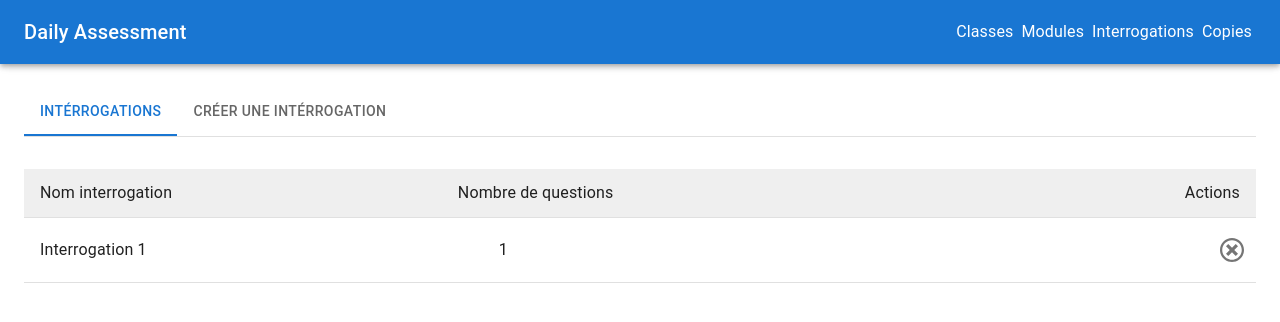
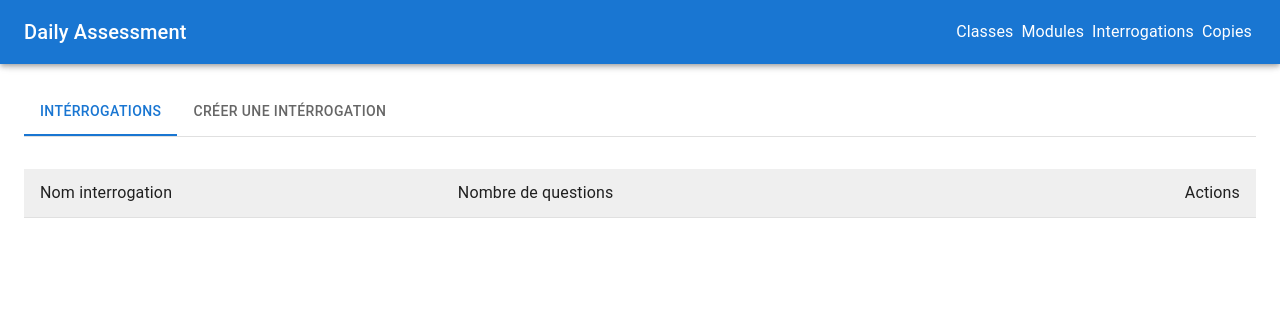
Before and after one commit to Kodians/assessment-manager, a React (Create React App) app in the folder front/: page /teacher/interrogations in a window 1280 px wide. Shown: the top 322 px of the page. Built offline with nearby package versions, Linux system fonts and the light colour scheme.

Commit message:
refactoring

```diff
--- a/front/src/app.tsx
+++ b/front/src/app.tsx
@@ -10,7 +10,7 @@ const App: React.FC = () => {
     <div className="App" ref={appRef}>
       <BrowserRouter>
         <Routes>
-          <Route path="/" element={<Home />} />
+          <Route path="/" element={<Connexion />} />
           <Route path="teacher" element={<TeacherView />}>
             <Route path="interrogations" element={<Question appRef={appRef} />} />
             <Route path="modules" element={<Module appRef={appRef} />} />
--- a/front/src/components/assessments/AssessmentRelatedClassAndModuleForm.tsx
+++ b/front/src/components/assessments/AssessmentRelatedClassAndModuleForm.tsx
@@ -27,13 +27,13 @@ const currencies = [
 ]
 
 export const AssessmentRelatedClassAndModuleForm = () => {
-  const { data, loading } = useFetch('/classes', {
-    method: 'GET',
-    headers: {
-      'Content-Type': 'application/json',
-      cors: 'no-cors',
-    },
-  })
+  // const { data, loading } = useFetch('/classes', {
+  //   method: 'GET',
+  //   headers: {
+  //     'Content-Type': 'application/json',
+  //     cors: 'no-cors',
+  //   },
+  // })
 
   return (
     <Box
@@ -46,22 +46,22 @@ export const AssessmentRelatedClassAndModuleForm = () => {
     >
       <div>
         <TextField fullWidth select label="Selectionnez la classe">
-          {(loading || !data?.data.success) && <p>Loading...</p>}
-          {data?.data.data.map((item: { class_id: number; class_name: string; class_description: string }) => {
+          {/* {(loading || !data?.data.success) && <p>Loading...</p>} */}
+          {/* {data?.data.data.map((item: { class_id: number; class_name: string; class_description: string }) => {
             console.log(item)
             return (
               <MenuItem key={item.class_id} value={item.class_id}>
                 {item.class_name}
               </MenuItem>
             )
-          })}
+          })} */}
         </TextField>
         <TextField fullWidth select label="Selectionnez le module">
-          {currencies.map((option) => (
+          {/* {currencies.map((option) => (
             <MenuItem key={option.value} value={option.value}>
               {option.label}
             </MenuItem>
-          ))}
+          ))} */}
         </TextField>
       </div>
       <div>
--- a/front/src/pages/question.tsx
+++ b/front/src/pages/question.tsx
@@ -78,23 +78,7 @@ export const Question = ({ appRef }: any) => {
     },
   ])
 
-  const [assessments, setAssessments] = React.useState<any>([
-    {
-      id: 1,
-      name: 'Interrogation 1',
-      questions: [
-        {
-          id: 1,
-          type: 'Question choix multiple',
-          question: 'Quelle est la capitale de la France ?',
-          responses: [
-            { id: 1, text: 'Paris' },
-            { id: 2, text: 'Lyon' },
-          ],
-        },
-      ],
-    },
-  ])
+  const [assessments, setAssessments] = React.useState<any>()
 
   const [assessmentName, setAssessmentName] = React.useState<string>('')
 
@@ -175,7 +159,7 @@ export const Question = ({ appRef }: any) => {
               sx={{ fontweight: 'bold', fontSize: 16, display: 'flex', justifyContent: 'flex-end' }}
             />
           </ListItem>
-          {assessments.map((assessment: any) => (
+          {/* {assessments.map((assessment: any) => (
             <ListItem key={assessment.id} divider sx={{ display: 'flex', justifyContent: 'center' }}>
               <ListItemText primary={assessment.name} />
               <ListItemText primary={assessment.questions.length} />
@@ -185,7 +169,7 @@ export const Question = ({ appRef }: any) => {
                 </IconButton>
               </ListItemText>
             </ListItem>
-          ))}
+          ))} */}
         </List>
       </TabPanel>
       <TabPanel value={value} index={1}>
```
Also changed, not shown: 1 other file (tests, documents, lock files or other folders).
